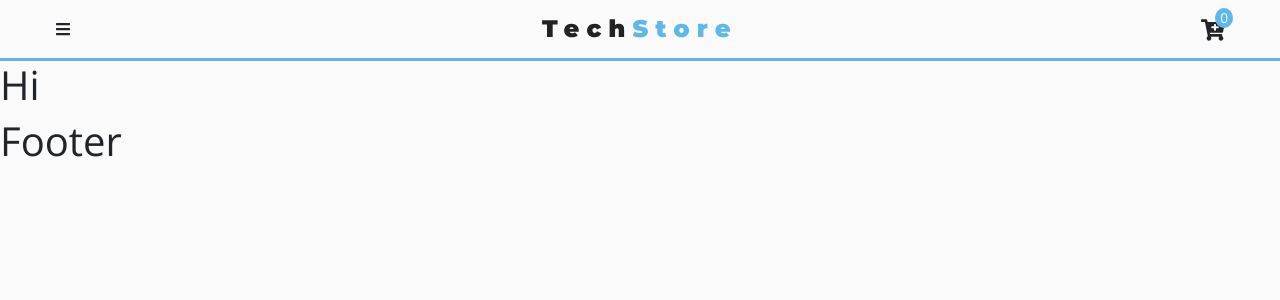
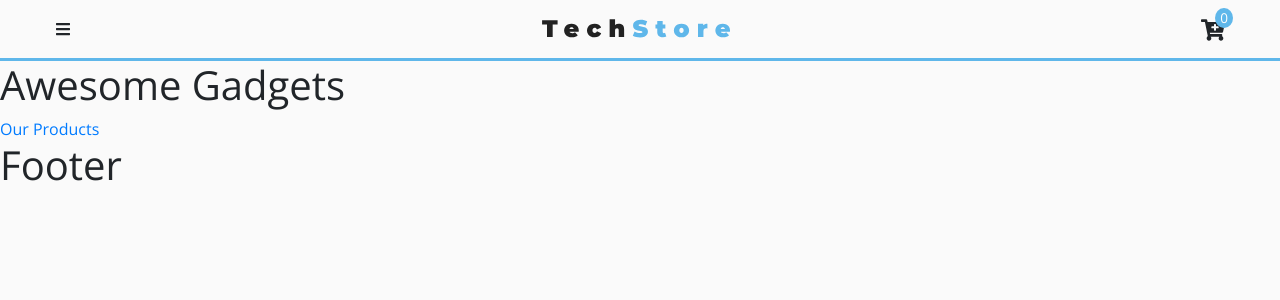
Before and after one commit to Molderck/TechStore-ReactJS, a React (Create React App) app in the folder tech-store/: page / in a window 1280 px wide. Shown: the top 300 px of the page. Built offline with nearby package versions, Linux system fonts and the light colour scheme.

Commit message:
Created Hero component to display background image of actual page when navigating alongside the title of the current path and links to other paths

```diff
--- /dev/null
+++ b/tech-store/src/components/Hero.js
@@ -0,0 +1,18 @@
+import React from 'react';
+import styled from "styled-components";
+import mainBackground from "../images/mainBcg.jpeg";
+
+export default function Hero({ img, title, max, children }) {
+    return (
+        <HeroWrapper>
+            <div className="banner">
+                <h1 className="title">{title}</h1>
+                {children}
+            </div>
+        </HeroWrapper>
+    )
+}
+
+const HeroWrapper = styled.div`
+
+`;
--- a/tech-store/src/pages/HomePage.js
+++ b/tech-store/src/pages/HomePage.js
@@ -1,10 +1,11 @@
 import React from 'react';
-import { ProductConsumer } from "../context/Context";
+import Hero from "../components/Hero";
+import { Link } from "react-router-dom";
 
 export default function HomePage() {
   return (
-    <React.Fragment>
-      <h1>Hi</h1>
-    </React.Fragment>
+    <Hero title="Awesome Gadgets">
+      <Link to="/products">Our Products</Link>
+    </Hero>
   )
 }
```
